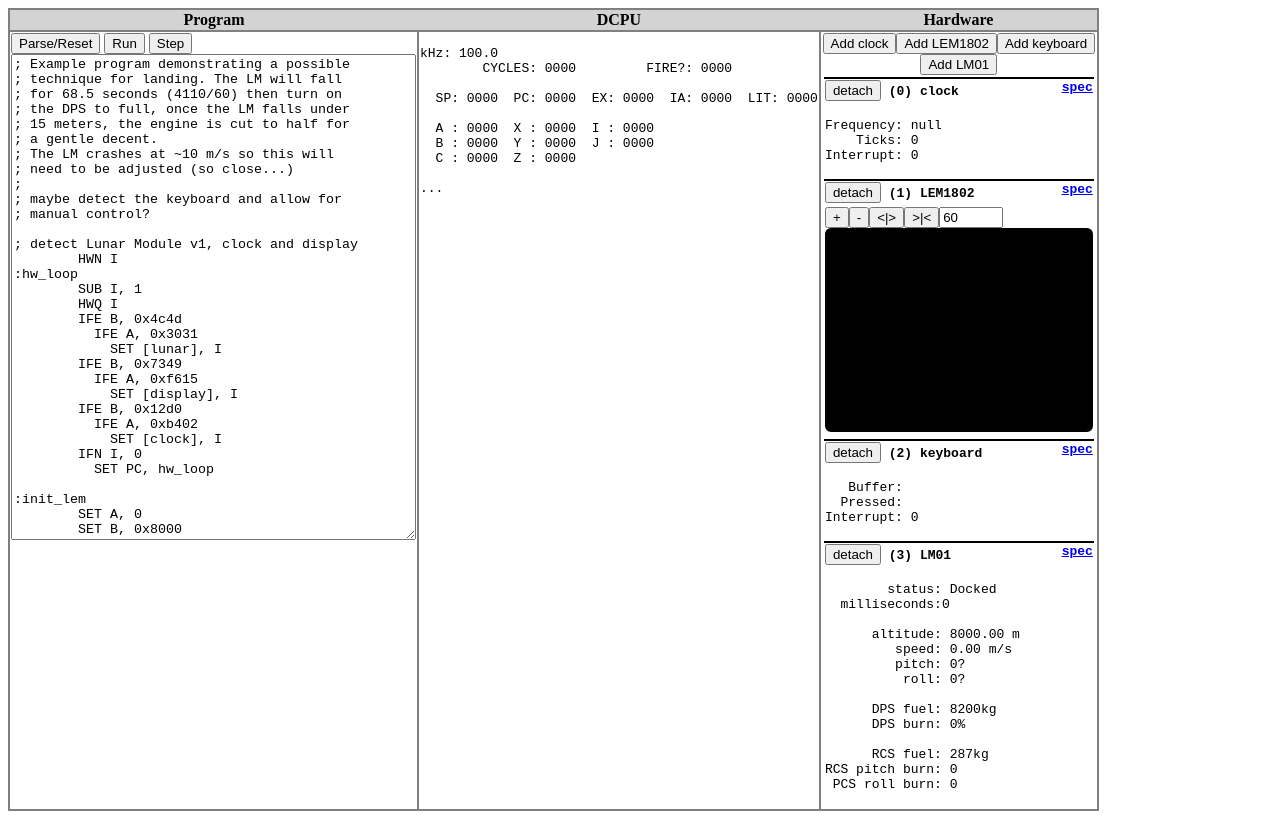
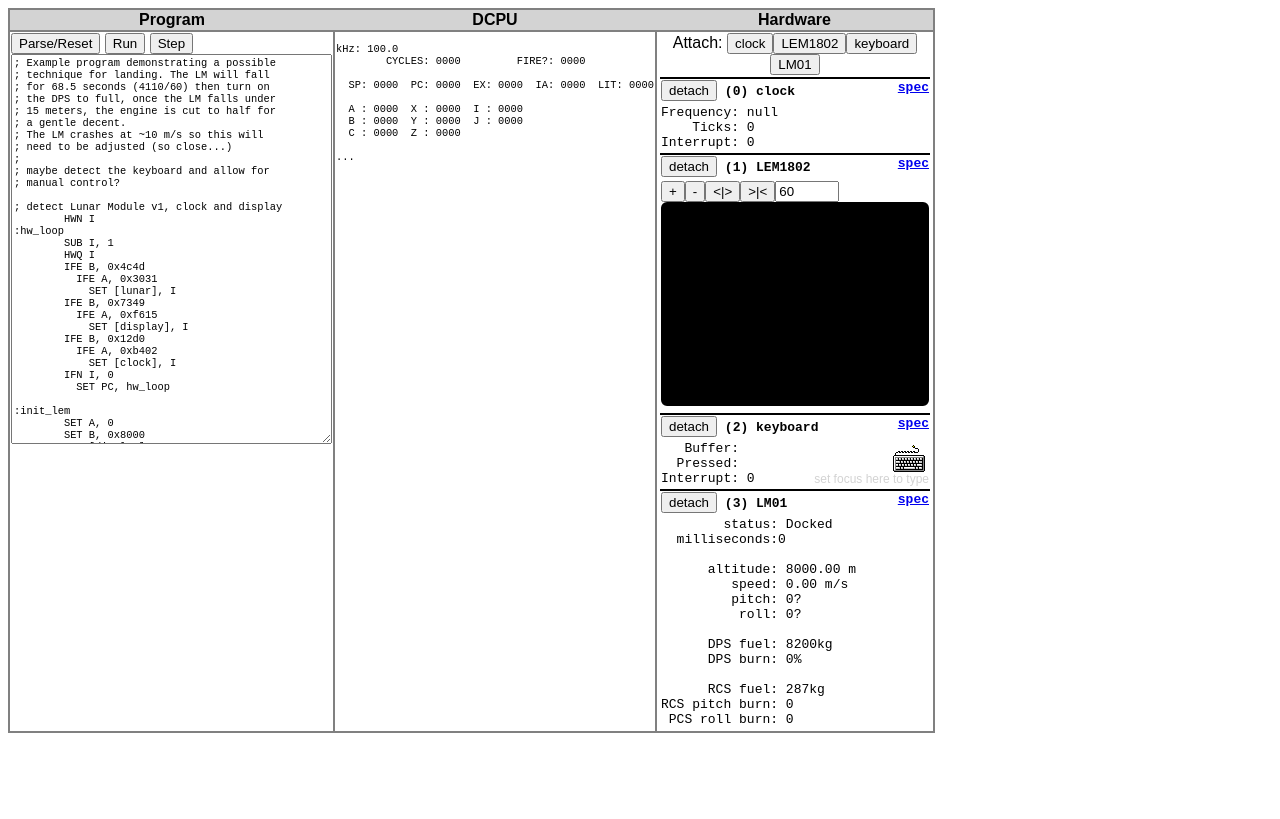
Before and after one commit to McLeopold/DCPU16, a website: page dcpu16.html in a window 1280 px wide. Drawn offline with Linux system fonts and the light colour scheme.

Commit message:
keyboard focus picture, multi-keyboard support

```diff
--- a/dcpu16.css
+++ b/dcpu16.css
@@ -1,3 +1,6 @@
+body {
+  font-family: sans-serif;
+}
 #main_table {
   border: solid 2px Grey;
   border-collapse: collapse;
@@ -20,3 +23,27 @@
 #hardware td {
   border: none;
 }
+#hardware pre {
+  margin: 0px;
+}
+#RAM {
+  font-size: 0.8em;
+}
+#prog {
+  font-size: 0.8em;
+}
+.keyboard {
+  background-image: url('keyboard.png');
+  background-repeat: no-repeat;
+  background-position: right top;
+  position: relative;
+}
+.help {
+  color: LightGrey;
+  font-size: 0.75em;
+  font-family: sans-serif;
+  text-align: left;
+  right: 0px;
+  bottom: 0px;
+  position: absolute;
+}
--- a/dcpu16.html
+++ b/dcpu16.html
@@ -126,8 +126,7 @@
         <td style="vertical-align: top;"><pre id="RAM"></pre></td>
         <td style="vertical-align: top;">
           <table id="hardware">
-            <caption>
-            </caption>
+            <caption>Attach: </caption>
           </table>
         </td>
       </tr>
--- a/keyboard.js
+++ b/keyboard.js
@@ -113,7 +113,10 @@
       that.show_status();
     },0);
 
-    $(document).keydown(function (evt) {
+    this.ui = $('<div tabindex="0" class="keyboard"><pre></pre>' +
+                '<span class="help">set focus here to type</span></div>');
+
+    this.ui.keydown(function (evt) {
       // keydown event receives keyboard keycode, translate to ascii
       if (evt.target.nodeName !== 'TEXTAREA' && evt.target.nodeName !== 'INPUT') {
         if (KEY_PREVENT.indexOf(evt.which) !== -1) evt.preventDefault();
@@ -124,7 +127,7 @@
         that.show_status();
       }
     });
-    $(document).keyup(function (evt) {
+    this.ui.keyup(function (evt) {
       if (evt.target.nodeName !== 'TEXTAREA' && evt.target.nodeName !== 'INPUT') {
         if (KEY_PREVENT.indexOf(evt.which) !== -1) evt.preventDefault();
         var key = KEY_MAP[evt.which] || evt.which;
@@ -133,7 +136,7 @@
         that.show_status();
       }
     });
-    $(document).keypress(function (evt) {
+    this.ui.keypress(function (evt) {
       // keypress event receives the ascii keycode and places it in the buffer
       if (evt.target.nodeName !== 'TEXTAREA' && evt.target.nodeName !== 'INPUT') {
         evt.preventDefault();
@@ -144,7 +147,7 @@
       }
     });
 
-    return (this.ui = $('<pre></pre>'));
+    return this.ui;
   }
 
   Keyboard.prototype.show_status = function () {
@@ -155,7 +158,7 @@
           pressed.push(prop);
         }
       }}
-      this.ui.text(
+      this.ui.find('pre').text(
         '   Buffer: ' + this.buffer.map(function (c) {
           return (KEY_CHAR[c] || String.fromCharCode(c));
         }).join('') + '\n' +
--- a/vm.js
+++ b/vm.js
@@ -508,7 +508,7 @@ $(function () {
   var devices = [];
   var register_device = function (device_type) {
     devices.push(device_type);
-    var button = $('<input type="button" value="Add ' + device_type.description + '" />')
+    var button = $('<input type="button" value="' + device_type.description + '" />')
       .click(function () {
         attach_device(device_type);
       });
```
Also changed, not shown: keyboard.png (added).
